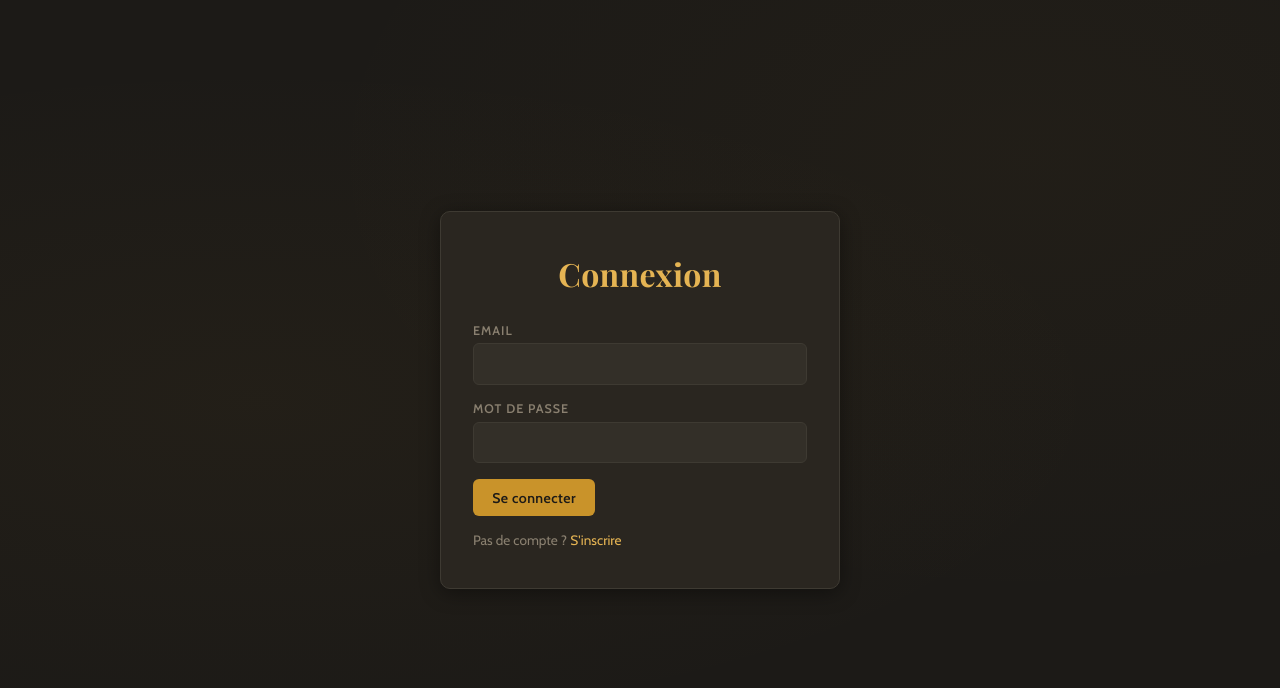
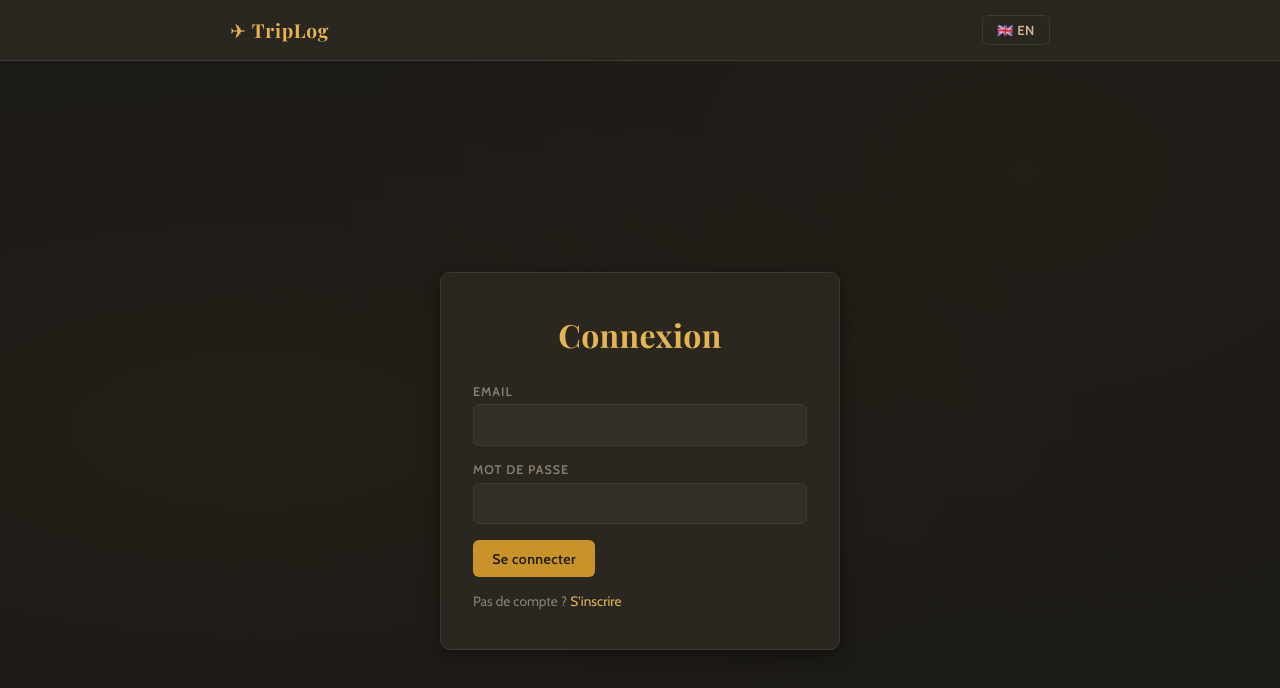
Before and after one commit to e-Tesseract/TripLog, a React (Vite) app in the folder triplog-front/: page /login in a window 1280 px wide. Shown: the top 688 px of the page. Built offline with nearby package versions, Linux system fonts and the light colour scheme.

Commit message:
fix(i18n): finalize translations and resolve lint warning

```diff
--- a/triplog-front/src/App.jsx
+++ b/triplog-front/src/App.jsx
@@ -29,7 +29,7 @@ function AppLayout() {
   const { user } = useAuth();
   return (
     <div style={{ display: 'flex', flexDirection: 'column', minHeight: '100vh' }}>
-      {user && <NavBar />}
+      <NavBar />
       <main style={{ flex: 1, display: 'flex', flexDirection: 'column' }}>
         <Routes>
           <Route path="/login" element={<LoginPage />} />
--- a/triplog-front/src/components/NavBar.jsx
+++ b/triplog-front/src/components/NavBar.jsx
@@ -29,7 +29,7 @@ export default function NavBar() {
    * bascule entre le français et l'anglais en utilisant la fonction changeLanguage de i18n.
    * Le texte du bouton change également pour indiquer la langue actuelle.
    */
-  function handleToggleLang() {
+   function handleToggleLang() {
     i18n.changeLanguage(i18n.language === 'fr' ? 'en' : 'fr');
   }
 
@@ -38,12 +38,16 @@ export default function NavBar() {
       <div className="navbar-inner">
         <span className="navbar-brand">✈ TripLog</span>
         <div className="row">
-          <Link to="/">{t('nav.dashboard')}</Link>
-          <Link to="/profile">{user?.username}</Link>
-          <button className="btn btn-secondary navbar-button" onClick={handleLogout}>
-            {t('nav.logout')}
-          </button>
-          <button className="btn btn-secondary navbar-button" onClick={handleToggleLang}>
+          {user && (
+            <>
+              <Link to="/">{t('nav.dashboard')}</Link>
+              <Link to="/profile">{user.username}</Link>
+              <button className="btn btn-secondary" onClick={handleLogout} style={{ padding: '0.4rem 0.9rem', fontSize: '0.82rem' }}>
+                {t('nav.logout')}
+              </button>
+            </>
+          )}
+          <button className="btn btn-secondary" onClick={handleToggleLang} style={{ padding: '0.4rem 0.9rem', fontSize: '0.82rem' }}>
             {i18n.language === 'fr' ? '🇬🇧 EN' : '🇫🇷 FR'}
           </button>
         </div>
--- a/triplog-front/src/components/StepWeather.jsx
+++ b/triplog-front/src/components/StepWeather.jsx
@@ -1,4 +1,5 @@
 import { useStepWeather } from '../hooks/useStepWeather';
+import { useTranslation } from 'react-i18next';
 
 /**
  * Composant pour afficher les prévisions météorologiques d'une étape de voyage.
@@ -7,24 +8,23 @@ import { useStepWeather } from '../hooks/useStepWeather';
  */
 export default function StepWeather({ step }) {
   const { forecast, loading } = useStepWeather(step);
+  const { t, i18n } = useTranslation();
 
   if (!step.latitude || !step.longitude) return null;
-  if (loading) return <p className="muted mt-1">Chargement météo...</p>;
+  if (loading) return <p className="muted mt-1">{t('stepWeather.loading')}</p>;
   if (forecast.length === 0) {
     return (
-      <p className="muted mt-1">
-        🌤️ Météo non disponible pour ces dates (prévisions limitées à 7 jours).
-      </p>
+      <p className="muted mt-1">{t('stepWeather.unavailable')}</p>
     );
   }
 
   return (
     <div className="mt-1">
-      <p className="muted" style={{ marginBottom: '0.4rem' }}>🌤️ Météo prévue :</p>
+      <p className="muted" style={{ marginBottom: '0.4rem' }}>{t('stepWeather.forecast')}</p>
       <div className="weather-grid">
         {forecast.map((day) => (
           <div key={day.date} className="weather-day">
-            <div className="weather-day-name">{formatDate(day.date)}</div>
+            <div className="weather-day-name">{formatDate(day.date, i18n.language)}</div>
             <div className="weather-day-desc">{day.descriptionMeteo}</div>
             <div className="weather-day-temp">{day.temperatureMin}° / {day.temperatureMax}°</div>
           </div>
--- a/triplog-front/src/components/TripMap.jsx
+++ b/triplog-front/src/components/TripMap.jsx
@@ -94,6 +94,7 @@ export default function TripMap({ steps }) {
         mapInstanceRef.current = null;
       }
     };
+  // eslint-disable-next-line react-hooks/exhaustive-deps
   }, [steps]);
 
   if (stepsWithCoords.length === 0) return null;
```
